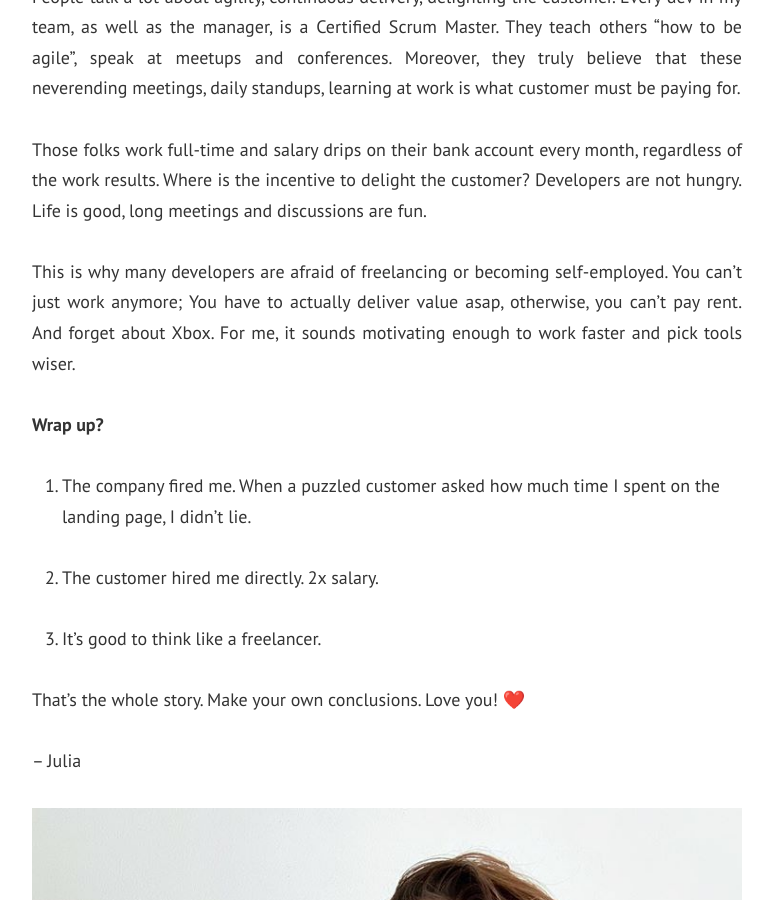
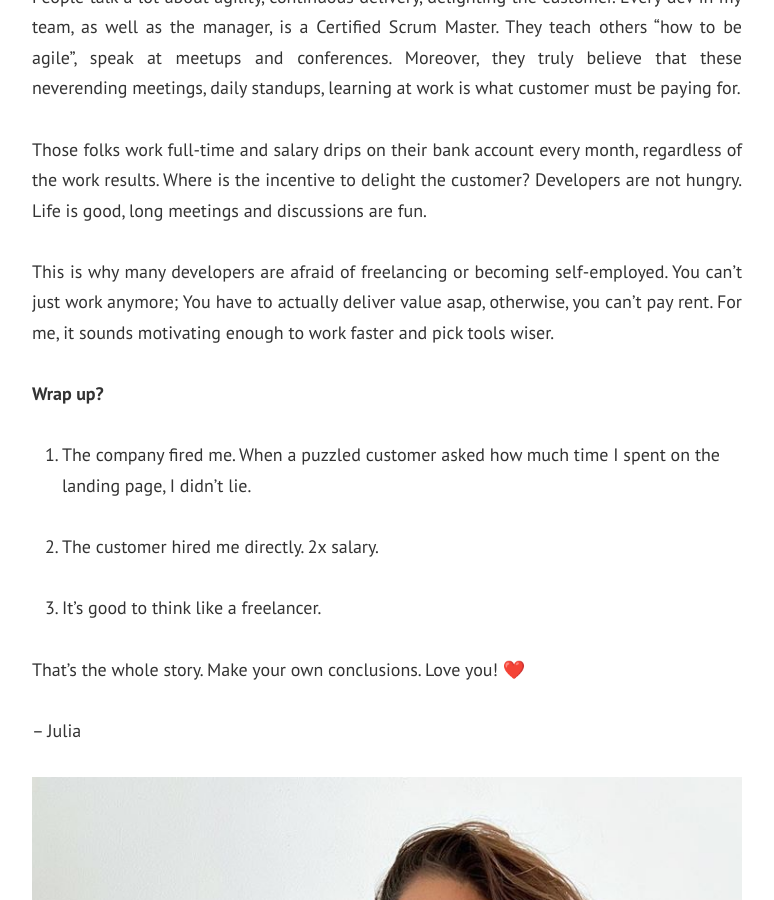
Before and after one commit to unicorncoding/unicorncoding.github.io, a Jekyll site: the page built from _posts/2020-06-20-fired-for-agility.md, in a window 1280 px wide and 900 px high, scrolled down 3200 px. Shown: the whole window, without its empty margins (253-1027 px from the left). Built offline with Jekyll 4.4.1, drawn with Linux system fonts in a browser that asks for light colours; nearby versions of some CDN libraries; comment, search, counter and statistics services are not loaded.

Commit message:
fired for agility

```diff
--- a/_posts/2020-06-20-fired-for-agility.md
+++ b/_posts/2020-06-20-fired-for-agility.md
@@ -46,7 +46,7 @@
 
 Those folks work full-time and salary drips on their bank account every month, regardless of the work results. Where is the incentive to delight the customer? Developers are not hungry. Life is good, long meetings and discussions are fun.
 
-This is why many developers are afraid of freelancing or becoming self-employed. You can't just work anymore; You have to actually deliver value asap, otherwise, you can't pay rent.  And forget about Xbox. For me, it sounds motivating enough to work faster and pick tools wiser.
+This is why many developers are afraid of freelancing or becoming self-employed. You can't just work anymore; You have to actually deliver value asap, otherwise, you can't pay rent. For me, it sounds motivating enough to work faster and pick tools wiser.
 
 **Wrap up?**
 
```
